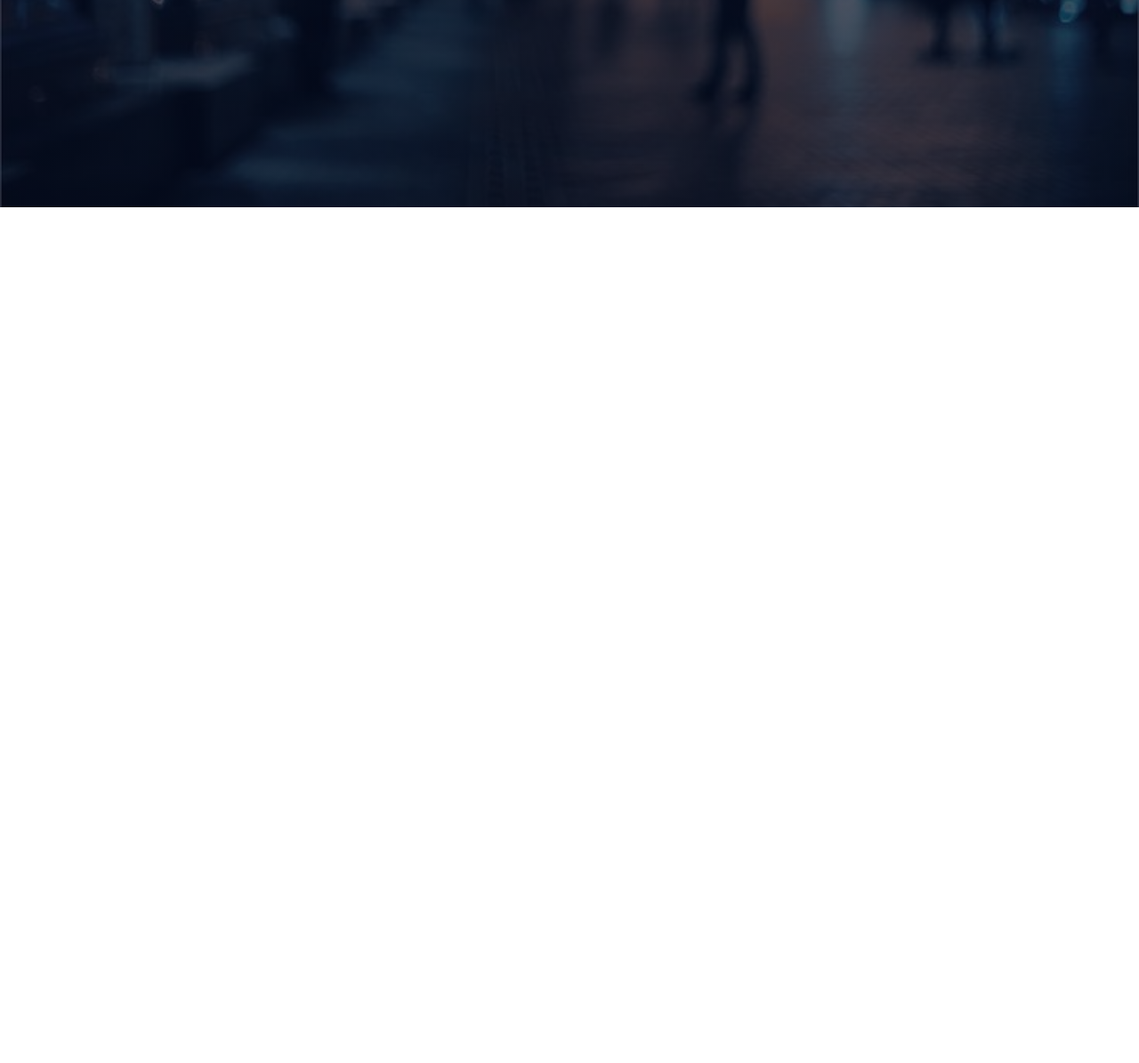
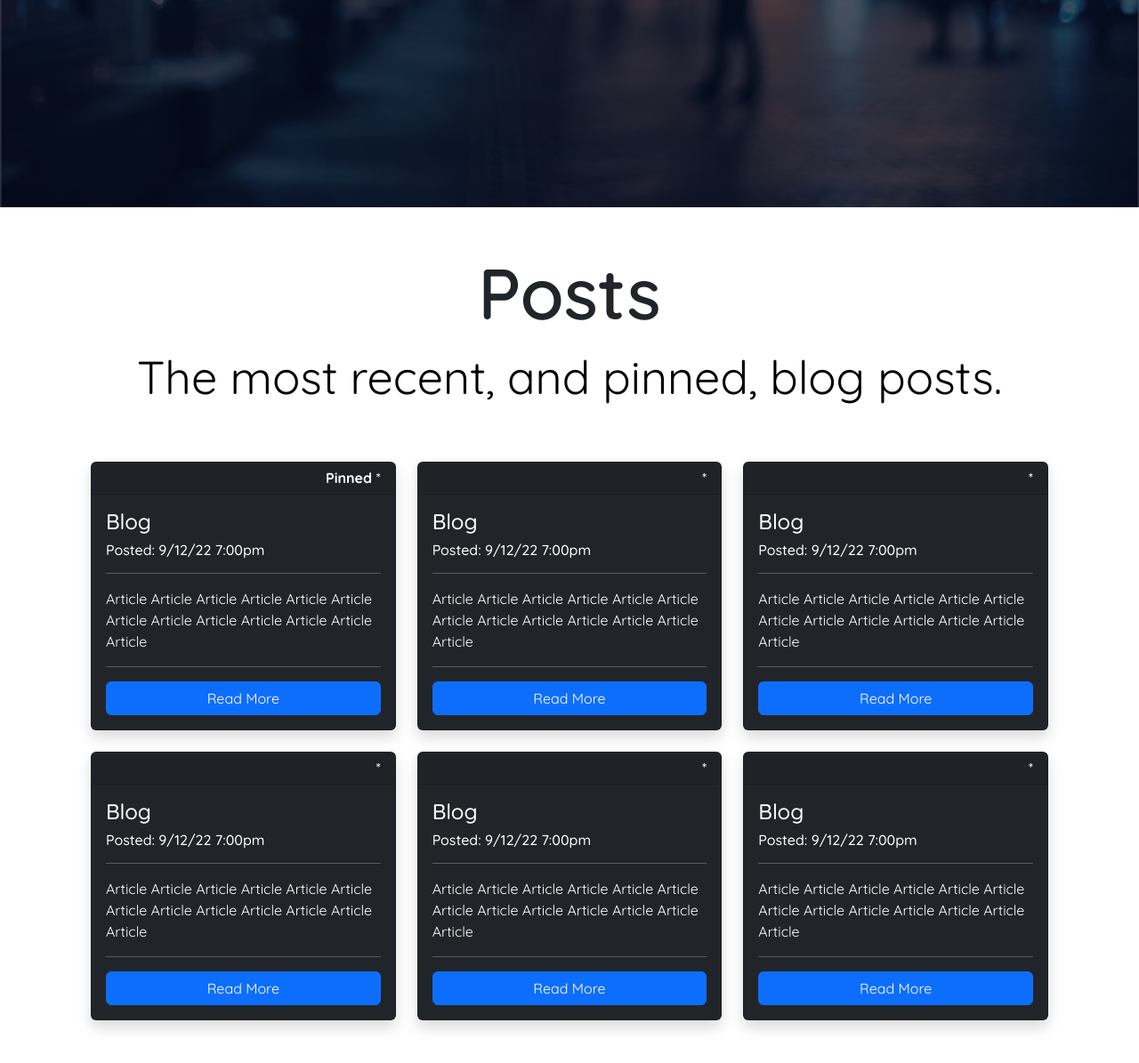
Before and after one commit to ClintUNI/ClintUNI.github.io, a plain HTML site: page blog.html in a window 1280 px wide. Shown: the part 567-1762 px from the top of the page at 89% size. Before the commit the page ends 800 px from the top, so only its background shows below. Drawn offline with Linux system fonts and the light colour scheme.

Commit message:
new stuff

```diff
--- a/blog.html
+++ b/blog.html
@@ -90,6 +90,104 @@
             </article>
           </div>
       </header>
+    <section class="page2blog">
+      <div class="container">
+          <h1 class="h1page2 text-center mt-5">Posts</h1>
+          <p class="page2P text-center">The most recent, and pinned, blog posts.</p>
+        <div class="row row-cols-3 mt-5 ms-2 me-2 mb-5">
+          <div class="col pt-2 mb-3">
+            <div class="card text-bg-dark shadow">
+              <article>
+                  <h6 class="card-header text-end"><b>Pinned</b> *</h6>
+                <div class="card-body">
+                    <h4 class="card-title">Blog</h4>
+                    <h6 class="card-title ctitle2">Posted: 9/12/22 7:00pm</h6>
+                    <hr>
+                    <p class="card-text">Article Article Article Article Article Article Article Article Article Article Article Article Article</p>
+                    <hr>
+                    <a href="#" class="btn btn-primary d-flex justify-content-center" target="_blank">Read More</a>
+                </div>
+              </article>
+            </div>
+          </div>
+          <div class="col pt-2">
+            <div class="card text-bg-dark shadow">
+              <article>
+                  <h6 class="card-header text-end">*</h6>
+                <div class="card-body">
+                    <h4 class="card-title">Blog</h4>
+                    <h6 class="card-title ctitle2">Posted: 9/12/22 7:00pm</h6>
+                    <hr>
+                    <p class="card-text">Article Article Article Article Article Article Article Article Article Article Article Article Article</p>
+                    <hr>
+                    <a href="#" class="btn btn-primary d-flex justify-content-center" target="_blank">Read More</a>
+                </div>
+              </article>
+            </div>
+          </div>
+          <div class="col pt-2">
+            <div class="card text-bg-dark shadow">
+              <article>
+                  <h6 class="card-header text-end">*</h6>
+                <div class="card-body">
+                    <h4 class="card-title">Blog</h4>
+                    <h6 class="card-title ctitle2">Posted: 9/12/22 7:00pm</h6>
+                    <hr>
+                    <p class="card-text">Article Article Article Article Article Article Article Article Article Article Article Article Article</p>
+                    <hr>
+                    <a href="#" class="btn btn-primary d-flex justify-content-center" target="_blank">Read More</a>
+                </div>
+              </article>
+            </div>
+          </div>
+          <div class="col pt-2">
+            <div class="card text-bg-dark shadow">
+              <article>
+                  <h6 class="card-header text-end">*</h6>
+                <div class="card-body">
+                    <h4 class="card-title">Blog</h4>
+                    <h6 class="card-title ctitle2">Posted: 9/12/22 7:00pm</h6>
+                    <hr>
+                    <p class="card-text">Article Article Article Article Article Article Article Article Article Article Article Article Article</p>
+                    <hr>
+                    <a href="#" class="btn btn-primary d-flex justify-content-center" target="_blank">Read More</a>
+                </div>
+              </article>
+            </div>
+          </div>
+          <div class="col pt-2">
+            <div class="card text-bg-dark shadow">
+              <article>
+                  <h6 class="card-header text-end">*</h6>
+                <div class="card-body">
+                    <h4 class="card-title">Blog</h4>
+                    <h6 class="card-title ctitle2">Posted: 9/12/22 7:00pm</h6>
+                    <hr>
+                    <p class="card-text">Article Article Article Article Article Article Article Article Article Article Article Article Article</p>
+                    <hr>
+                    <a href="#" class="btn btn-primary d-flex justify-content-center" target="_blank">Read More</a>
+                </div>
+              </article>
+            </div>
+          </div>
+          <div class="col pt-2">
+            <div class="card text-bg-dark shadow">
+              <article>
+                  <h6 class="card-header text-end">*</h6>
+                <div class="card-body">
+                    <h4 class="card-title">Blog</h4>
+                    <h6 class="card-title ctitle2">Posted: 9/12/22 7:00pm</h6>
+                    <hr>
+                    <p class="card-text">Article Article Article Article Article Article Article Article Article Article Article Article Article</p>
+                    <hr>
+                    <a href="#" class="btn btn-primary d-flex justify-content-center" target="_blank">Read More</a>
+                </div>
+              </article>
+            </div>
+          </div>
+        </div>
+      </div>
+    </section>
       <script src="bootstrap.bundle.min.js" integrity="sha384-u1OknCvxWvY5kfmNBILK2hRnQC3Pr17a+RTT6rIHI7NnikvbZlHgTPOOmMi466C8" crossorigin="anonymous"></script>
     </body>
 </html>
--- a/css/blog1.css
+++ b/css/blog1.css
@@ -25,3 +25,11 @@
         margin-top: 20%;
     }
 }
+.h1page2{
+    font-size:80px;
+    font-weight:600
+}
+.page2blog .page2P{
+    color:black;
+    font-size: 52px;
+}
--- a/css/dashboard1.css
+++ b/css/dashboard1.css
@@ -29,12 +29,6 @@
         margin-top: 20%;
     }
 }
-.page2text{
-    width: 80%;
-    margin: auto;
-    text-align: center;
-    padding-top: 50px;
-}
 .h1page2{
     font-size:80px;
     font-weight:600
--- a/css/profile1.css
+++ b/css/profile1.css
@@ -25,12 +25,14 @@
     }
     video{
         width: 100%;
-        aspect-ratio: 16/9;
     }
 }
 video{
     max-width: 640;
     max-height: 360;
+    height: 360;
+    width: 640;
+    aspect-ratio: 16/9;
 }
 .page2text{
     width: 80%;
```
Also changed, not shown: dashboard.html (+6 -6 lines), faq.html (+4 -4 lines), profile.html (+5 -9 lines).
